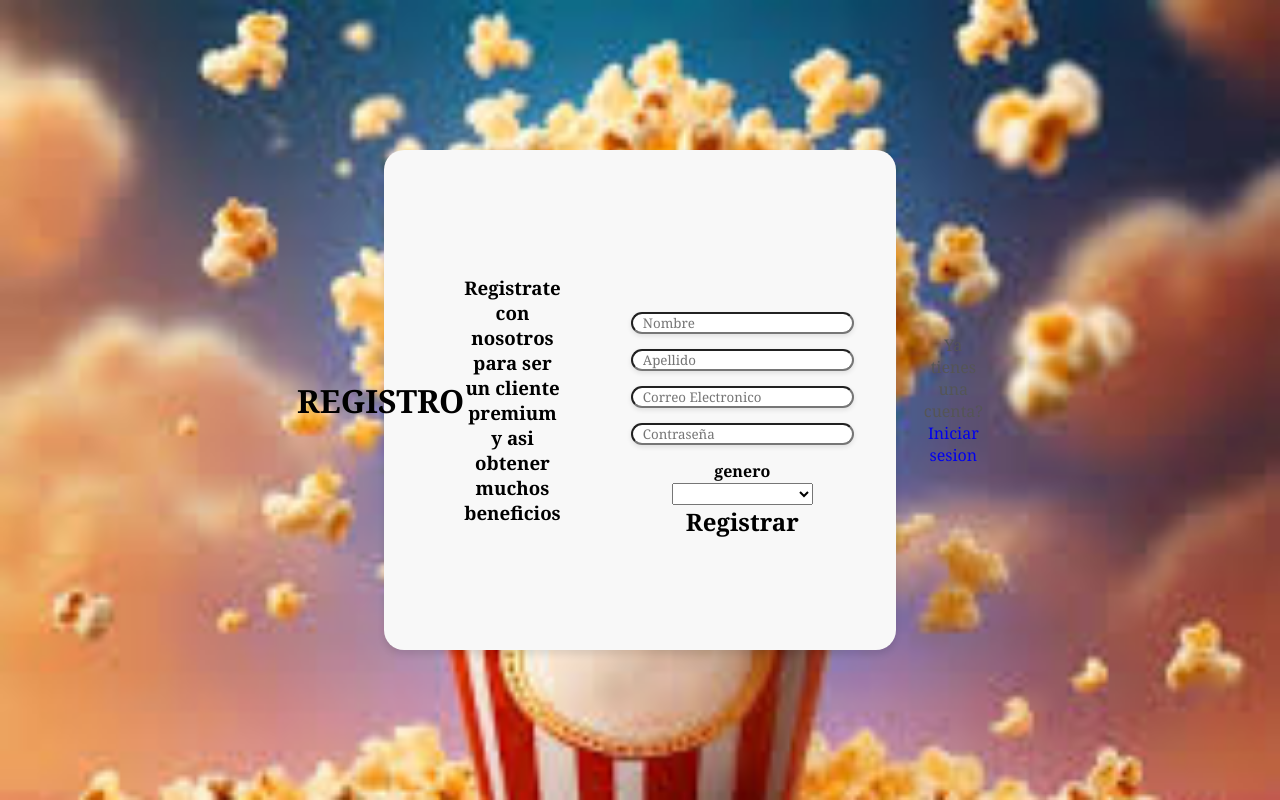
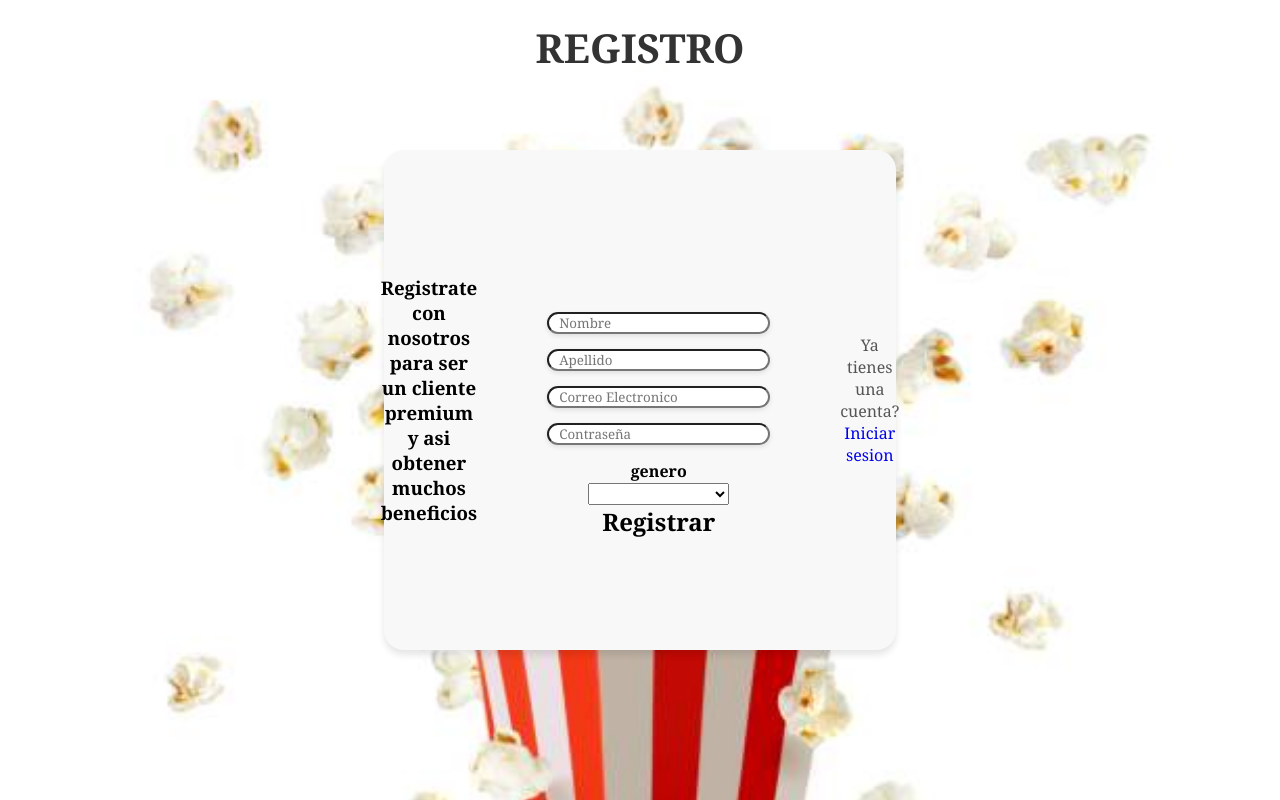
Before and after one commit to Eileen-torres/Proyecto-Final-J.C, a plain HTML site: page register.html in a window 1280 px wide. Drawn offline with Linux system fonts and the light colour scheme.

Commit message:
cambio css del registro y login
cambie los fondos de ambos

```diff
--- a/login.css
+++ b/login.css
@@ -10,7 +10,7 @@ body {
     justify-content: center;
     align-items: center;
     min-height: 100vh;
-    background-image: url(fondo\ registro\ 2.0\ .jpeg);
+    background-image: url(fondo\ de\ registro\ y\ login.jpg);
 }
 
 .container {
--- a/register.css
+++ b/register.css
@@ -12,7 +12,7 @@
        align-items: center;
        justify-content: center;
        height: 100vh;
-       background-image: url(fondo\ de\ registro\ 3.0.jpeg);
+       background-image: url(fondo\ de\ registro\ y\ login.jpg);
        background-size: cover;
    }
    .container{
@@ -35,8 +35,12 @@
    }
 
    .container h1 {
-    font-size: 36 px;
-    text-align: center;
+    position: absolute;
+  top: 20px; /* Separación del borde superior */
+  left: 50%; /* Posición horizontal centrada */
+  transform: translateX(-50%); /* Centra el texto respecto a su propia mitad */
+  font-size: 2.5rem;
+  color: #333;
    }
 
    .container p{
--- a/register.html
+++ b/register.html
@@ -21,7 +21,7 @@
        <select id="genero" aria-placeholder="genero" required>
         <option value="selected disabled" seleccione su género></option>
         <option value="Maculino">Masculino</option>
-        <option value="Femenino">Femnenino</option>
+        <option value="Femenino">Femenino</option>
         <option value="Prefiero no decirlo">Prefiero no decirlo</option>
        </select>
 
```
Also changed, not shown: fondo de registro y login.jpg (added).
